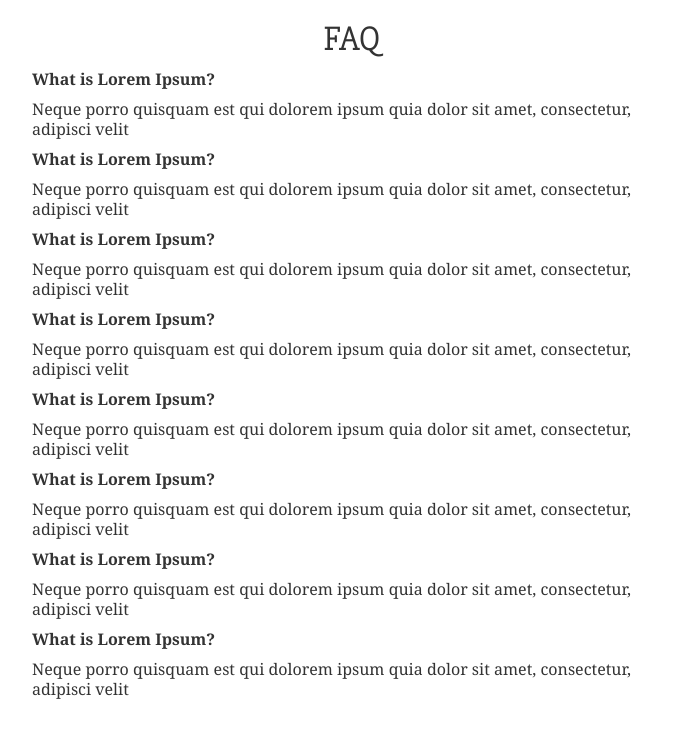
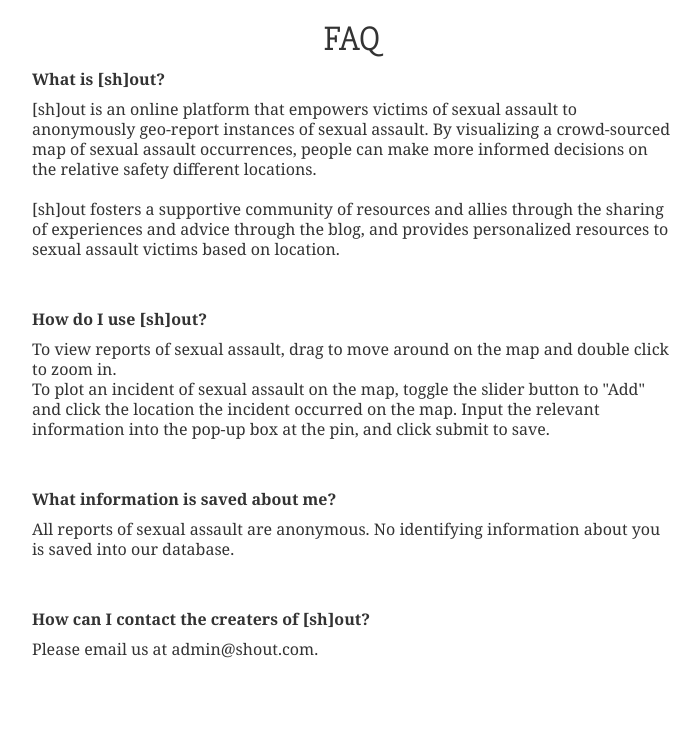
Before and after one commit to isleymg/shout-webapp, a Flask app: page /faq/ in a window 1280 px wide. Shown: the part 50-800 px from the top of the page, without its empty margins (288-988 px from the left). Run offline with Flask 2, Linux system fonts and the light colour scheme; some libraries are stand-ins or nearby versions; some web fonts are replaced.

Commit message:
faqs updated with relevant information

```diff
--- a/shout/templates/faq.html
+++ b/shout/templates/faq.html
@@ -15,9 +15,32 @@
 <div id="faq-container">
   <h4 class="main-title">FAQ</h4>
   <div class="quest-ans">
-    <p class="quest">What is Lorem Ipsum?</p>
-    <p class="ans">Neque porro quisquam est qui dolorem ipsum quia dolor sit amet, consectetur, adipisci velit</p>
+    <p class="quest">What is [sh]out?</p>
+    <p class="ans">
+    [sh]out is an online platform that empowers victims of sexual assault to anonymously geo-report instances of sexual assault. By visualizing a crowd-sourced map of sexual assault occurrences, people can make more informed decisions on the relative safety different locations.
+    <br><br>
+    [sh]out fosters a supportive community of resources and allies through the sharing of experiences and advice through the blog, and provides personalized resources to sexual assault victims based on location.</p>
+
   </div>
+  <br><br>
+  <div class="quest-ans">
+    <p class="quest">How do I use [sh]out?</p>
+    <p class="ans">To view reports of sexual assault, drag to move around on the map and double click to zoom in. <br>To plot an incident of sexual assault on the map, toggle the slider button to "Add" and click the location the incident occurred on the map. Input the relevant information into the pop-up box at the pin, and click submit to save.</p>
+  </div>
+  <br><br>
+  <div class="quest-ans">
+    <p class="quest">What information is saved about me?</p>
+    <p class="ans">All reports of sexual assault are anonymous. No identifying information about you is saved into our database.</p>
+  </div>
+  <br><br>
+
+  <div class="quest-ans">
+    <p class="quest">How can I contact the creaters of [sh]out?</p>
+    <p class="ans">Please email us at admin@shout.com.</p>
+  </div>
+
+
+  <!--
   <div class="quest-ans">
     <p class="quest">What is Lorem Ipsum?</p>
     <p class="ans">Neque porro quisquam est qui dolorem ipsum quia dolor sit amet, consectetur, adipisci velit</p>
@@ -33,19 +56,7 @@
   <div class="quest-ans">
     <p class="quest">What is Lorem Ipsum?</p>
     <p class="ans">Neque porro quisquam est qui dolorem ipsum quia dolor sit amet, consectetur, adipisci velit</p>
-  </div>
-  <div class="quest-ans">
-    <p class="quest">What is Lorem Ipsum?</p>
-    <p class="ans">Neque porro quisquam est qui dolorem ipsum quia dolor sit amet, consectetur, adipisci velit</p>
-  </div>
-  <div class="quest-ans">
-    <p class="quest">What is Lorem Ipsum?</p>
-    <p class="ans">Neque porro quisquam est qui dolorem ipsum quia dolor sit amet, consectetur, adipisci velit</p>
-  </div>
-  <div class="quest-ans">
-    <p class="quest">What is Lorem Ipsum?</p>
-    <p class="ans">Neque porro quisquam est qui dolorem ipsum quia dolor sit amet, consectetur, adipisci velit</p>
-  </div>
+  </div> -->
 </div>
 
 {% endblock %}
```
